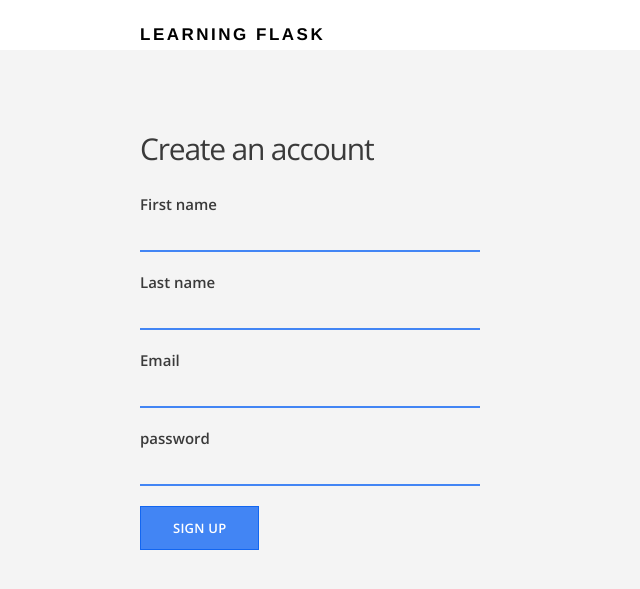
After one commit to RachidJeffali/09_Flask, a Flask app: page /signup in a window 1280 px wide. The commit adds this page. Shown: the top 589 px of the page, without its empty margins (0-640 px from the left). Run offline with Flask 2, Linux system fonts and the light colour scheme.

Commit message:
Signup Form

```diff
--- /dev/null
+++ b/learning-flask/forms.py
@@ -0,0 +1,21 @@
+from flask_wtf import Form
+from wtforms import StringField, PasswordField, SubmitField
+from wtforms.validators import DataRequired, Email, Length, Regexp
+
+class SignupForm(Form):
+	regex = (
+    '^'            # start line
+    '(?=.*\d)'     # must contain one digit from 0-9
+    '(?=.*[a-z])'  # must contain one lowercase characters
+    '(?=.*[A-Z])'  # must contain one uppercase characters
+    '[a-zA-Z\d]'   # permitted characters (alphanumeric only)
+    '{6,}'         # length at least 6 chars
+    '$'            # end line
+)
+	first_name = StringField('First name', validators = [DataRequired("Please enter your first name.")])
+	last_name = StringField('Last name', validators = [DataRequired("Please enter your last name.")])
+	email = StringField('Email', validators = [DataRequired("Please enter your email."),
+		Email("Please enter a valid email.")])
+	password = PasswordField('password', validators = [Regexp(regex, message="must contain one digit from 0-9, one lowercase characters, one uppercase characters"),
+		DataRequired(), Length(min=6, message = "Password must be 6 characters or more")])
+	submit = SubmitField('Sign up')
--- a/learning-flask/models.py
+++ b/learning-flask/models.py
@@ -1,4 +1,4 @@
-from flask.ext.sqlalchemy import SQLAlchemy
+from flask_sqlalchemy import SQLAlchemy
 from werkzeug import generate_password_hash, check_password_hash
 
 db = SQLAlchemy()
--- a/learning-flask/routes.py
+++ b/learning-flask/routes.py
@@ -1,10 +1,13 @@
-from flask import Flask, render_template
+from flask import Flask, render_template, request
 from models import db
+from forms import SignupForm
 
 app = Flask(__name__)
 
 app.config['SQLALCHEMY_DATABASE_URI'] = 'postegresql://localhost/learningflask'
 db.init_app(app)
+
+app.secret_key = "development-key"
 
 @app.route("/")
 def index():
@@ -14,6 +17,18 @@ def index():
 def about():
 	return render_template("about.html")
 
+@app.route("/signup", methods = ['GET','POST'])
+def signup():
+	form = SignupForm()
+
+	if request.method == 'POST':
+		if form.validate() == False:
+			return render_template('signup.html', form=form)
+		else:
+			return "Success"
+	elif request.method == 'GET':
+		return render_template("signup.html", form = form)
+
 
 if __name__ == '__main__':
 	app.run(debug = True)
--- a/learning-flask/templates/index.html
+++ b/learning-flask/templates/index.html
@@ -5,7 +5,7 @@
 		<div class="container">
 			<div class="section-content">
 				<h2>Discover places near you</h2>
-				<a href="#" class="btn-primary">Sign up</a>
+				<a href="{{ url_for('signup') }}" class="btn-primary">Sign up</a>
 				<a href="{{ url_for('about') }}" class="btn-secondary">Learn more</a>
 			</div>
 
--- /dev/null
+++ b/learning-flask/templates/signup.html
@@ -0,0 +1,62 @@
+{% extends "layout.html" %}
+
+{% block content %}
+	<main class = "container signup-section">
+		<div class="section-content">
+			<h2>Create an account</h2>
+			<form method="POST" action = "/signup">
+				{{ form.hidden_tag() }}
+			<div class="form-group">
+				{{ form.first_name.label}}
+
+				{% if form.first_name.errors %}
+					{% for error in form.first_name.errors %}
+						<p class="error-message">{{ error }}</p>
+					{% endfor %}
+				{% endif %}
+
+				{{ form.first_name }}
+			</div>
+
+			<div class="form-group">
+				{{ form.last_name.label}}
+
+				{% if form.last_name.errors %}
+					{% for error in form.last_name.errors %}
+						<p class="error-message">{{ error }}</p>
+					{% endfor %}
+				{% endif %}
+
+				{{ form.last_name }}
+			</div>
+
+			<div class="form-group">
+				{{ form.email.label}}
+
+				{% if form.email.errors %}
+					{% for error in form.email.errors %}
+						<p class="error-message">{{ error }}</p>
+					{% endfor %}
+				{% endif %}
+
+				{{ form.email }}
+			</div>
+
+			<div class="form-group">
+				{{ form.password.label}}
+
+				{% if form.password.errors %}
+					{% for error in form.password.errors %}
+						<p class="error-message">{{ error }}</p>
+					{% endfor %}
+				{% endif %}
+
+				{{ form.password }}
+			</div>
+
+			{{ form.submit(class="btn-primary" )}}
+			</form>
+
+		</div>
+	</main>
+{% endblock %}
```
